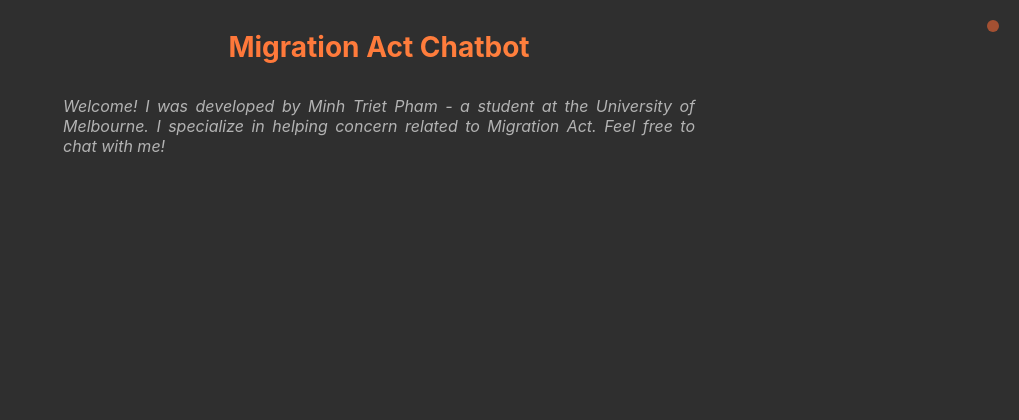
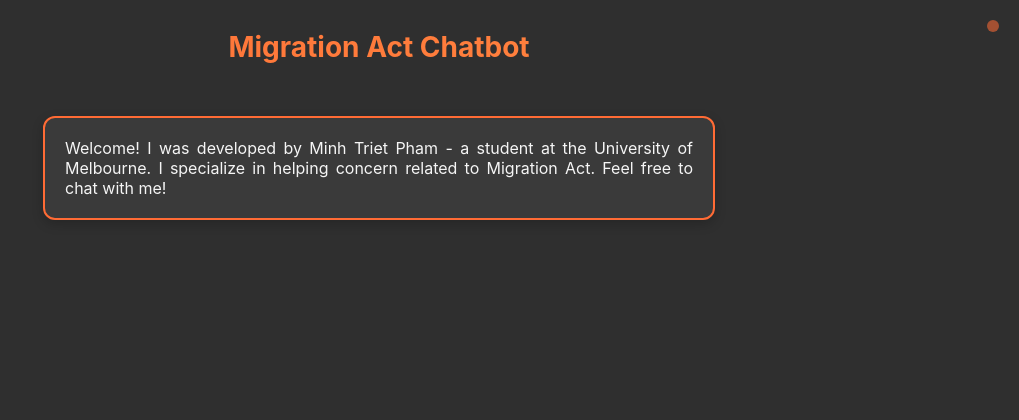
Before and after one commit to minhtrietcancode/rag-migration-law-chatbot, a Flask app: page / in a window 1280 px wide. Shown: the top 420 px of the page, without its empty margins (261-1280 px from the left). Run offline with Flask 3, Linux system fonts and the light colour scheme.

Commit message:
update: succesfully put the welcome message into boxes

```diff
--- a/frontend/static/styles.css
+++ b/frontend/static/styles.css
@@ -214,10 +214,14 @@ body {
 
 .welcome-message {
     text-align: justify;
-    color: #b3b3b3;
-    font-style: italic;
-    margin: 0;
-    padding: 0 20px;
+    color: #f5f5f5;
+    margin: 20px auto;
+    padding: 20px;
+    border: 2px solid #ff6b35;
+    border-radius: 12px;
+    background-color: #3a3a3a;
+    max-width: 700px; /* Optional: adjust as needed */
+    box-shadow: 0 4px 12px rgba(0, 0, 0, 0.2);
 }
 
 /* Scrollbar styling */
```
